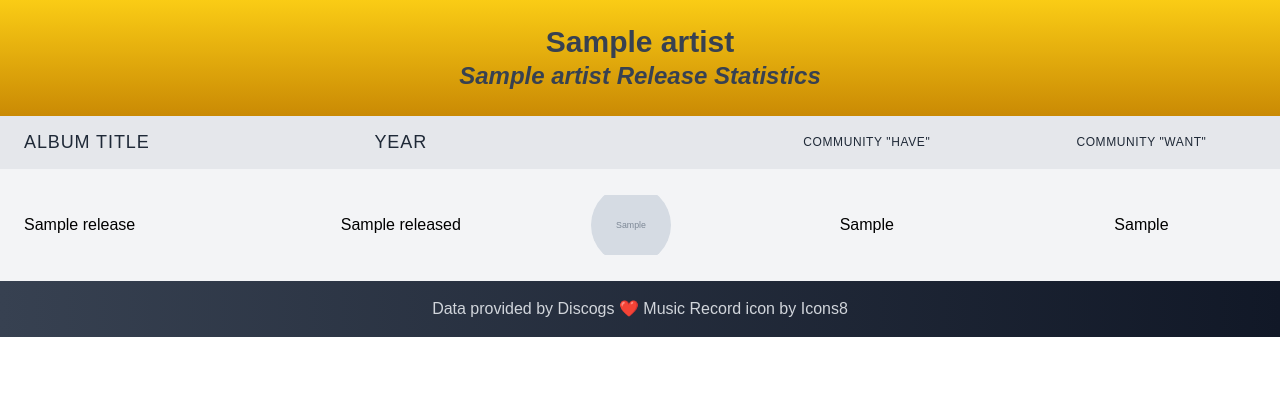
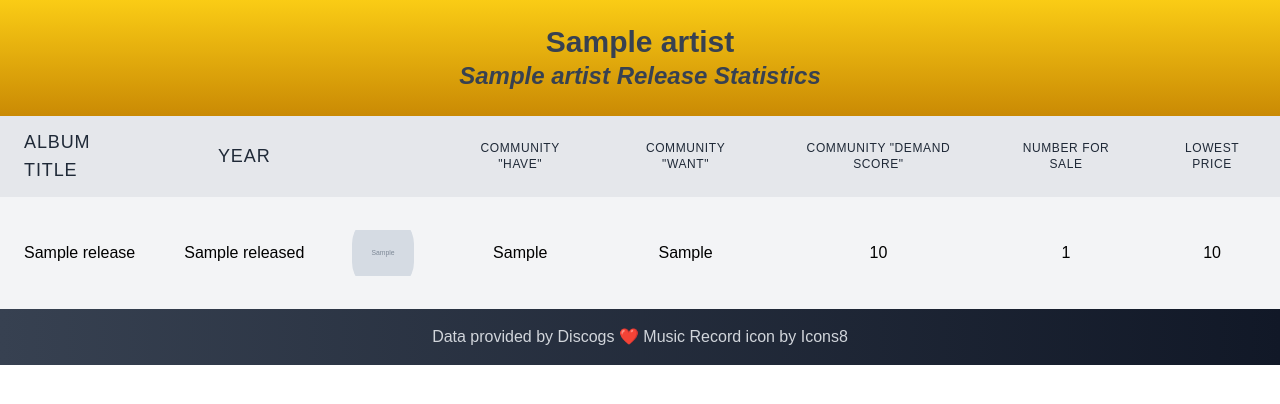
Before and after one commit to mikeygough/discogskiii-django, a Django app: template discogskiii/firstapp/templates/firstapp/artist_release_statistics.html in a window 1280 px wide. Shown: the part 64-468 px from the top of the page. Run offline with Django 4.2, Linux system fonts and the light colour scheme; the template is opened without the code that fills it: most values are stand-ins (such as "Sample title", 1, 10 or a date in 2020); grey boxes marked "Sample" are stand-in pictures; style sheets or scripts are compiled from the project's sources; some web fonts are replaced.

Commit message:
add additional data to statistics page, format lowest_price

```diff
--- a/discogskiii/firstapp/templates/firstapp/artist_release_statistics.html
+++ b/discogskiii/firstapp/templates/firstapp/artist_release_statistics.html
@@ -29,6 +29,15 @@
           <th id="table-community-want" class="px-6 py-3 text-center text-xs font-medium uppercase tracking-wider">
             Community "Want"
           </th>
+          <th id="table-community-demand_score" class="px-6 py-3 text-center text-xs font-medium uppercase tracking-wider">
+            Community "Demand Score"
+          </th>
+          <th id="table-num-for-sale" class="px-6 py-3 text-center text-xs font-medium uppercase tracking-wider">
+            Number for Sale
+          </th>
+          <th id="table-lowest-price" class="px-6 py-3 text-center text-xs font-medium uppercase tracking-wider">
+            Lowest Price
+          </th>
         </tr>
       </thead>
       <tbody>
@@ -50,6 +59,15 @@
           <td id="table-community-want" class="px-6 py-4 whitespace-nowrap text-base text-center font-medium">
             {{ release.community_want }}
           </td>
+          <td id="table-community-demand-score" class="px-6 py-4 whitespace-nowrap text-base text-center font-medium">
+            {{ release.community_demand_score }}
+          </td>
+          <td id="table-num-for-sale" class="px-6 py-4 whitespace-nowrap text-base text-center font-medium">
+            {{ release.num_for_sale }}
+          </td>
+          <td id="table-lowest-price" class="px-6 py-4 whitespace-nowrap text-base text-center font-medium">
+            {{ release.lowest_price }}
+          </td>
         </tr>
         {% endfor %}
       </tbody>
```
Also changed, not shown: discogskiii/firstapp/views.py (+8 -5 lines).
